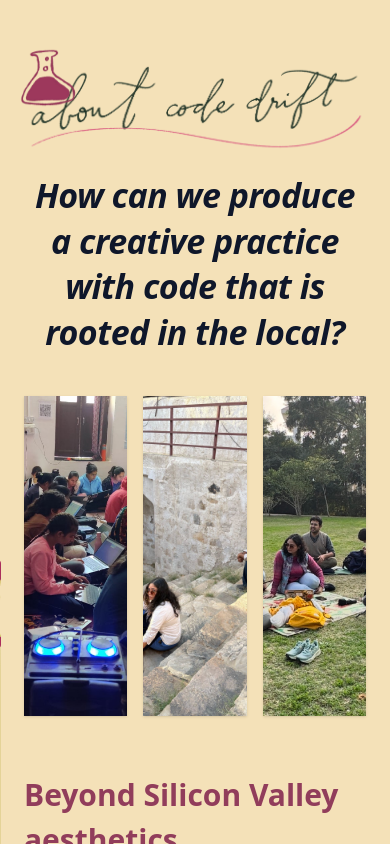
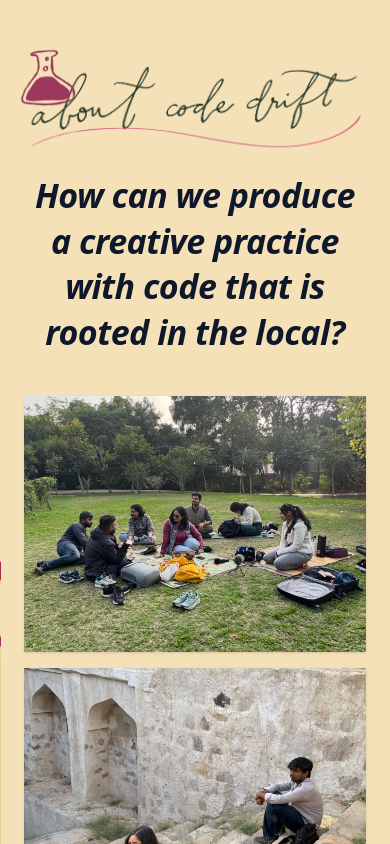
Before and after one commit to ajaibghar-co/code.drift, a Next.js app: page /overview in a window 390 px wide. Shown: the top 844 px of the page. Built offline with nearby package versions, Linux system fonts and the light colour scheme.

Commit message:
nadnitis feedback

```diff
--- a/app/overview/page.tsx
+++ b/app/overview/page.tsx
@@ -2,7 +2,7 @@
 import React from "react";
 import Image from "next/image";
 
-const BAUHAUS_RED = "#FF3B30";
+const LINK_COLOR = "rgb(43, 94, 60)";
 const TEXT_DARK = "#0F172A";
 const HEADER_COLOR = "rgb(145, 61, 91)";
 
@@ -17,31 +17,34 @@ function SectionHeading({ children }: { children: React.ReactNode }) {
   );
 }
 
-const PHOTO_HEIGHT = 320;
-
 function Photo({ src, alt }: { src: string; alt: string }) {
   return (
-    <div
-      className="relative w-full overflow-hidden shadow-sm"
-      style={{ height: PHOTO_HEIGHT }}
-    >
-      <Image src={src} alt={alt} fill className="object-cover" sizes="(max-width: 768px) 100vw, 33vw" />
+    <div className="relative w-full overflow-hidden shadow-sm h-64 sm:h-72 md:h-80">
+      <Image
+        src={src}
+        alt={alt}
+        fill
+        className="object-cover"
+        sizes="(max-width: 640px) 100vw, (max-width: 1024px) 50vw, 33vw"
+      />
     </div>
   );
 }
+
+const GRID_COLS: Record<number, string> = {
+  1: "",
+  2: "sm:grid-cols-2",
+  3: "sm:grid-cols-2 md:grid-cols-3",
+};
 
 function Gallery({
   images,
 }: {
   images: { src: string; alt: string }[];
 }) {
+  const cols = Math.min(images.length, 3);
   return (
-    <div
-      className="grid gap-4 mt-4"
-      style={{
-        gridTemplateColumns: `repeat(${Math.min(images.length, 3)}, minmax(0, 1fr))`,
-      }}
-    >
+    <div className={`grid grid-cols-1 ${GRID_COLS[cols]} gap-4 mt-4`}>
       {images.map((img) => (
         <Photo key={img.src} src={img.src} alt={img.alt} />
       ))}
@@ -111,10 +114,10 @@ export default function OverviewPage() {
 
         <Gallery
           images={[
+            { src: "/overview/hero-picnic.jpg", alt: "The collective sitting in a circle on a lawn" },
+            { src: "/overview/hero-stepwell.jpg", alt: "Two participants exploring a stepwell" },
             { src: "/overview/hero-workshop.jpg", alt: "A room full of participants live coding on laptops" },
-            { src: "/overview/hero-stepwell.jpg", alt: "Two participants exploring a stepwell" },
-            { src: "/overview/hero-picnic.jpg", alt: "The collective sitting in a circle on a lawn" },
-          ]}
+                  ]}
         />
 
         <main style={{ color: TEXT_DARK }}>
@@ -184,7 +187,7 @@ export default function OverviewPage() {
                 href="http://www.youtube.com/watch?v=OxoDyTAYhW0"
                 target="_blank"
                 rel="noopener noreferrer"
-                style={{ color: BAUHAUS_RED, textDecoration: "underline" }}
+                style={{ color: LINK_COLOR, textDecoration: "underline" }}
               >
                 origin story
               </a>{" "}
@@ -290,7 +293,7 @@ export default function OverviewPage() {
                     href={link.href}
                     target="_blank"
                     rel="noopener noreferrer"
-                    style={{ color: BAUHAUS_RED, textDecoration: "underline" }}
+                    style={{ color: LINK_COLOR, textDecoration: "underline" }}
                   >
                     {link.label}
                   </a>
@@ -350,7 +353,7 @@ export default function OverviewPage() {
                 href="https://www.instagram.com/computational_mama/"
                 target="_blank"
                 rel="noopener noreferrer"
-                style={{ color: BAUHAUS_RED, textDecoration: "underline" }}
+                style={{ color: LINK_COLOR, textDecoration: "underline" }}
               >
                 Computational Mama
               </a>{" "}
@@ -359,7 +362,7 @@ export default function OverviewPage() {
                 href="https://www.instagram.com/nanditi.k"
                 target="_blank"
                 rel="noopener noreferrer"
-                style={{ color: BAUHAUS_RED, textDecoration: "underline" }}
+                style={{ color: LINK_COLOR, textDecoration: "underline" }}
               >
                 Nanditi
               </a>
@@ -391,7 +394,7 @@ export default function OverviewPage() {
                 href="https://www.instagram.com/ajaibghar.co/"
                 target="_blank"
                 rel="noopener noreferrer"
-                style={{ color: BAUHAUS_RED, textDecoration: "underline" }}
+                style={{ color: LINK_COLOR, textDecoration: "underline" }}
               >
                 @ajaibghar.co
               </a>{" "}
@@ -400,7 +403,7 @@ export default function OverviewPage() {
                 href="https://www.ajaibghar.com"
                 target="_blank"
                 rel="noopener noreferrer"
-                style={{ color: BAUHAUS_RED, textDecoration: "underline" }}
+                style={{ color: LINK_COLOR, textDecoration: "underline" }}
               >
                 www.ajaibghar.com
               </a>
@@ -416,7 +419,7 @@ export default function OverviewPage() {
                 href="https://codedrift.ajaibghar.com"
                 target="_blank"
                 rel="noopener noreferrer"
-                style={{ color: BAUHAUS_RED, textDecoration: "underline" }}
+                style={{ color: LINK_COLOR, textDecoration: "underline" }}
               >
                 codedrift.ajaibghar.com
               </a>
```
